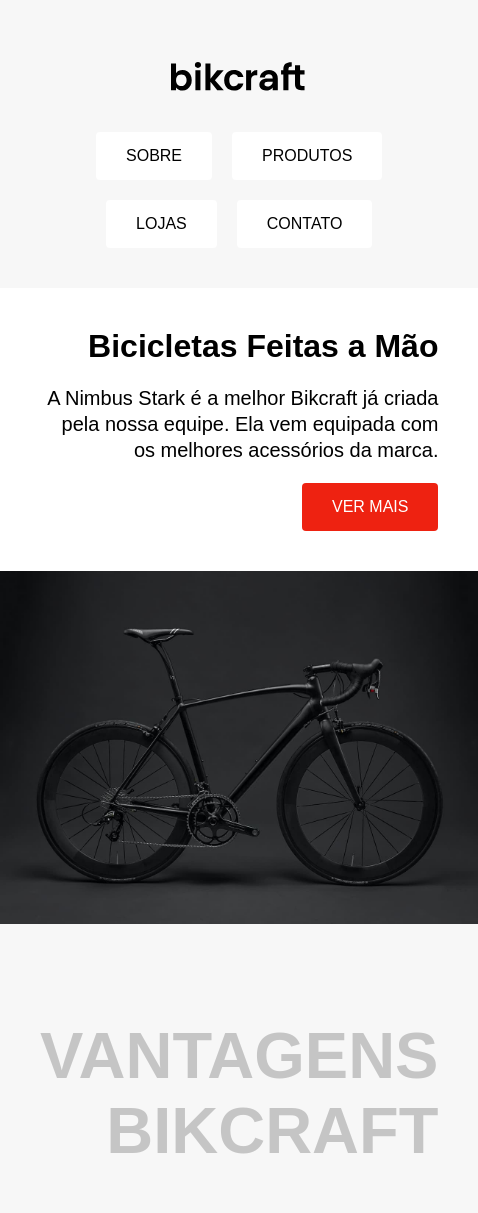
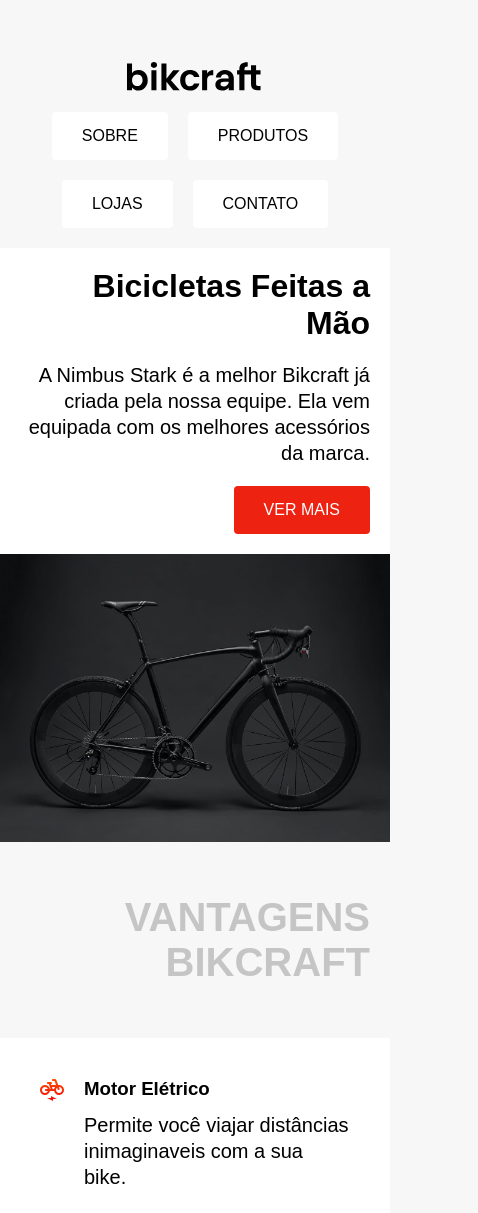
Before and after one commit to jean-nathan/bikcraft, a plain HTML site: page index.html in a window 390 px wide. Shown: the top 1213 px of the page, 478 px wide, since content can reach past the window. Drawn offline with Linux system fonts and the light colour scheme.

Commit message:
feat(responsiveness): add mobile responsiveness

```diff
--- a/style.css
+++ b/style.css
@@ -87,12 +87,26 @@ header {
 }
 
 @media (max-width: 1030px) {
+  .detail {
+    display: none;
+  }
+
+  .menu {
+    margin: 20px;
+  }
+
   main {
     grid-template-columns: 1fr;
   }
 
-  .detail {
-    display: none;
+  .introduction,
+  .advantages {
+    padding: 20px;
+  }
+
+  .subtitle {
+    font-size: 40px;
+    padding: 20px;
   }
 }
 
```
